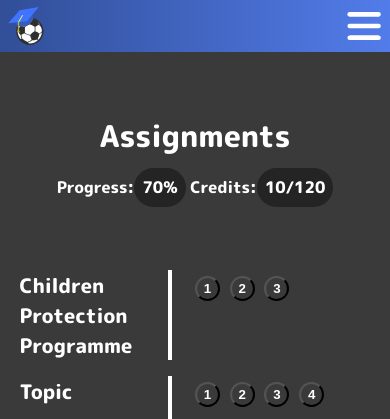
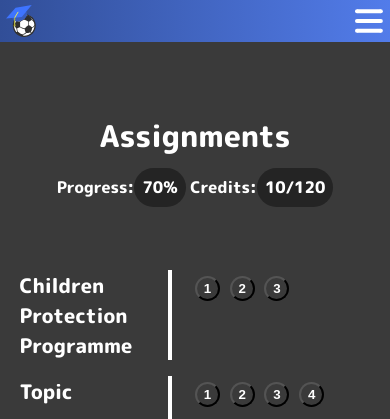
Before and after one commit to axis93/Street_Soccer_PITCH, a Flask app: page /test-menu in a window 390 px wide. Shown: the top 419 px of the page. Run offline with Flask 2, Linux system fonts and the light colour scheme.

Commit message:
Improved navigation menu button scaling

```diff
--- a/static/css/style.css
+++ b/static/css/style.css
@@ -203,9 +203,6 @@ body {
     top: 50%;
     transform: translateY(-50%);
 
-    width: 2.4rem;
-    height: 2.4rem;
-
     display: none; /* instead of setting the opacity to 0, we make the entire element disappear; this way it won't be clickable while invisible */
     cursor: pointer;
 }
@@ -222,13 +219,6 @@ body {
     cursor: pointer;
 
     z-index: 100;
-}
-
-@media screen and (max-width: 768px) {
-    .header-svg {
-        height: 2.4rem;
-        padding: 7px;
-    }
 }
 
 @media screen and (max-width: 1080px) {
@@ -279,13 +269,19 @@ body {
     }*/
 }
 
-@media screen and (max-width: 745px) { /* this and the following 'max-width' queries widen the navigation menu based on the device, as smaller screens were squashing the font */
+@media screen and (max-width: 768px) { /* this and the following 'max-width' queries widen the navigation menu based on the device, as smaller screens were squashing the font */
     #nav-menu {
         width: 33%;
     }
 
     #nav-menu-options {
         max-width: 33vw;
+    }
+
+    .header-svg {
+        height: 2.4rem;
+        width: 2.4rem;
+        padding: 7px;
     }
 }
 
@@ -296,6 +292,12 @@ body {
 
     #nav-menu-options {
         max-width: 50vw;
+    }
+
+    .header-svg {
+        width: 2em;
+        height: 2em;
+        padding: 5px;
     }
 }
 
```
